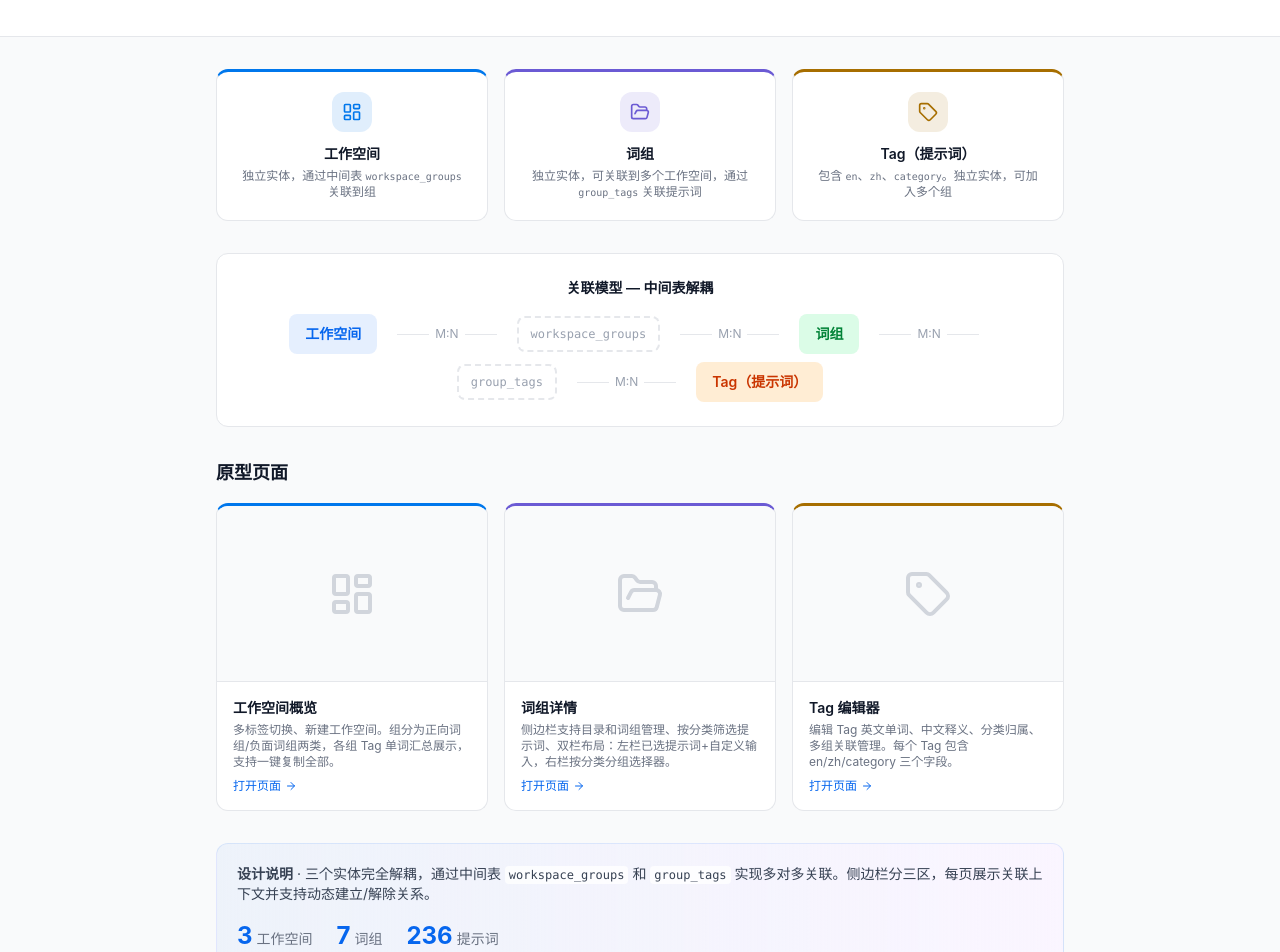
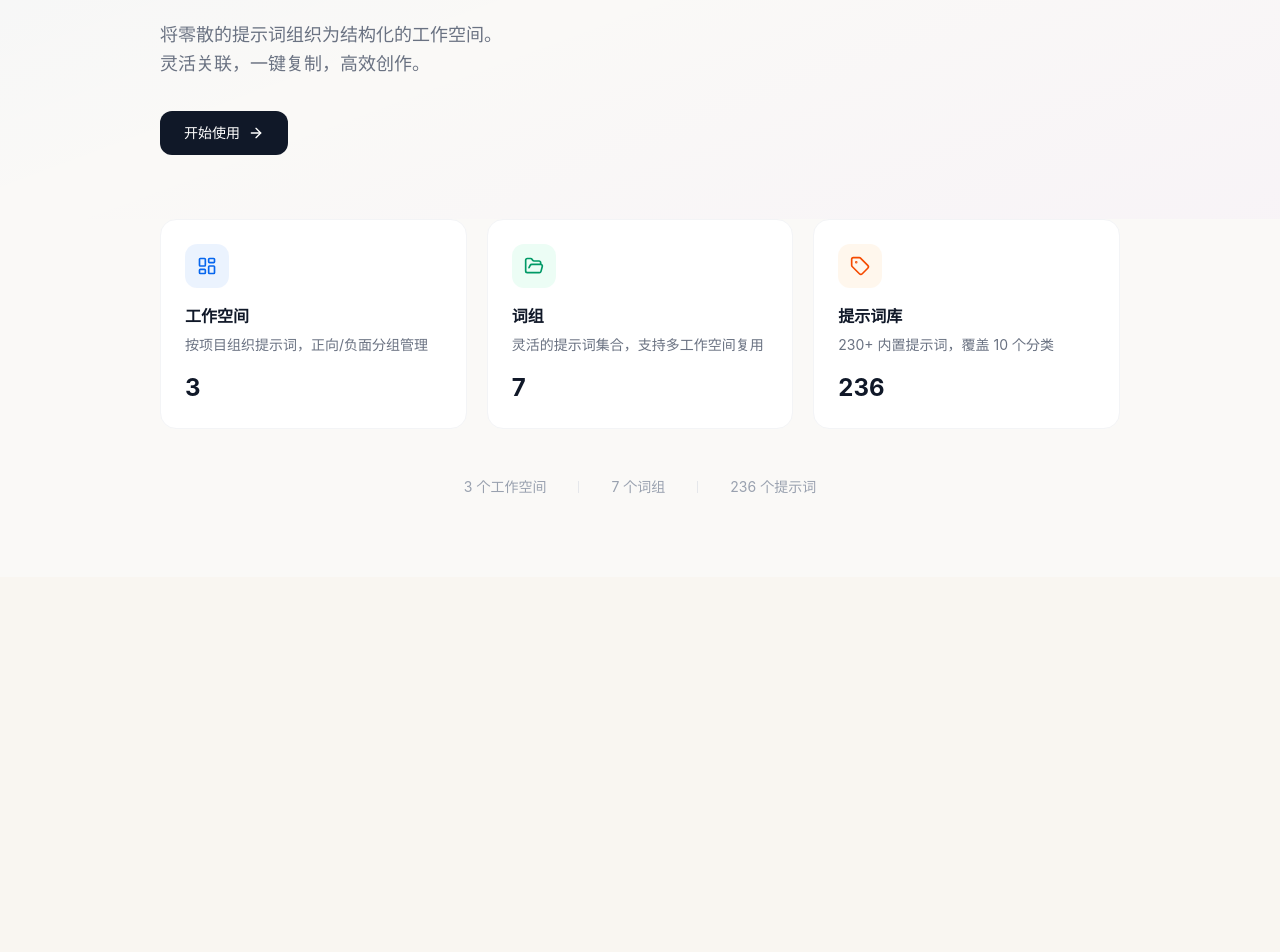
Before and after one commit to zntoast/grain, a React (Vite) app in the folder grain-react/: page / in a window 1280 px wide. Shown: the part 260-1212 px from the top of the page. After the commit the page ends 837 px from the top, so only its background shows below. Built offline with nearby package versions, Linux system fonts and the light colour scheme.

Commit message:
feat: 重写首页，简洁现代设计

```diff
--- a/grain-react/src/pages/HomePage.tsx
+++ b/grain-react/src/pages/HomePage.tsx
@@ -1,190 +1,115 @@
 import React from 'react';
 import { Link } from 'react-router-dom';
-import { LayoutDashboard, FolderOpen, Tag, ArrowRight } from 'lucide-react';
+import { LayoutDashboard, FolderOpen, Tag, ArrowRight, Sparkles } from 'lucide-react';
 import { useStore } from '../store';
 
 export const HomePage: React.FC = () => {
   const { workspaces, groups, tags } = useStore();
 
+  const features = [
+    {
+      icon: LayoutDashboard,
+      title: '工作空间',
+      desc: '按项目组织提示词，正向/负面分组管理',
+      link: `/workspace/${workspaces[0]?.id || 'ws_main'}`,
+      color: 'accent',
+      count: workspaces.length,
+    },
+    {
+      icon: FolderOpen,
+      title: '词组',
+      desc: '灵活的提示词集合，支持多工作空间复用',
+      link: `/group/${groups[0]?.id || 'people'}`,
+      color: 'green',
+      count: groups.length,
+    },
+    {
+      icon: Tag,
+      title: '提示词库',
+      desc: '230+ 内置提示词，覆盖 10 个分类',
+      link: '/tags',
+      color: 'orange',
+      count: tags.length,
+    },
+  ];
+
   return (
-    <div className="min-h-screen bg-gray-50">
+    <div className="min-h-screen bg-[#faf9f7]">
       {/* Hero */}
-      <div className="bg-white border-b border-gray-200 py-16 px-8 text-center">
-        <div className="inline-flex items-center justify-center w-12 h-12 rounded-xl bg-accent/10 text-accent mb-4">
-          <LayoutDashboard size={24} />
+      <div className="relative overflow-hidden">
+        <div className="absolute inset-0 bg-gradient-to-br from-accent/[0.03] via-transparent to-purple-500/[0.03]" />
+        <div className="relative max-w-5xl mx-auto px-8 pt-20 pb-16">
+          <div className="flex items-center gap-3 mb-6">
+            <div className="w-10 h-10 rounded-xl bg-accent flex items-center justify-center shadow-sm">
+              <Sparkles size={20} className="text-white" />
             </div>
-        <h1 className="text-2xl font-bold text-gray-900 mb-2">提示词管理工具</h1>
-        <p className="text-gray-500 max-w-md mx-auto">
-          工作空间 — 词组 — 提示词解耦关联 · 多对多多级关系
+            <span className="text-sm font-medium text-gray-400 tracking-wide uppercase">Grain</span>
+          </div>
+
+          <h1 className="text-5xl font-bold text-gray-900 tracking-tight leading-tight mb-4">
+            AI 绘画<br />
+            <span className="text-accent">提示词管理</span>
+          </h1>
+
+          <p className="text-lg text-gray-500 max-w-lg leading-relaxed mb-8">
+            将零散的提示词组织为结构化的工作空间。<br />
+            灵活关联，一键复制，高效创作。
           </p>
-        <div className="flex justify-center gap-2 mt-4">
-          <span className="text-xs px-2.5 py-1 rounded-full bg-accent/10 text-accent">AI 绘画</span>
-          <span className="text-xs px-2.5 py-1 rounded-full bg-accent/10 text-accent">Prompt 管理</span>
-          <span className="text-xs px-2.5 py-1 rounded-full bg-accent/10 text-accent">中间表关联</span>
-          <span className="text-xs px-2.5 py-1 rounded-full bg-accent/10 text-accent">多对多</span>
+
+          <Link
+            to={`/workspace/${workspaces[0]?.id || 'ws_main'}`}
+            className="inline-flex items-center gap-2 px-6 py-3 bg-gray-900 text-white rounded-xl text-sm font-medium hover:bg-gray-800 transition-colors"
+          >
+            开始使用
+            <ArrowRight size={16} />
+          </Link>
         </div>
       </div>
 
-      {/* Content */}
-      <div className="max-w-4xl mx-auto px-6 py-8">
-        {/* Concept Cards */}
-        <div className="grid grid-cols-3 gap-4 mb-8">
-          <div className="bg-white border border-gray-200 rounded-xl p-5 text-center card-hover card-accent-workspace">
-            <div className="inline-flex items-center justify-center w-10 h-10 rounded-xl icon-bg-workspace mb-3">
-              <LayoutDashboard size={20} />
-            </div>
-            <h3 className="text-sm font-semibold text-gray-900 mb-1">工作空间</h3>
-            <p className="text-xs text-gray-500">
-              独立实体，通过中间表 <code className="text-[10px] font-mono">workspace_groups</code> 关联到组
-            </p>
-          </div>
-          <div className="bg-white border border-gray-200 rounded-xl p-5 text-center card-hover card-accent-group">
-            <div className="inline-flex items-center justify-center w-10 h-10 rounded-xl icon-bg-group mb-3">
-              <FolderOpen size={20} />
-            </div>
-            <h3 className="text-sm font-semibold text-gray-900 mb-1">词组</h3>
-            <p className="text-xs text-gray-500">
-              独立实体，可关联到多个工作空间，通过 <code className="text-[10px] font-mono">group_tags</code> 关联提示词
-            </p>
-          </div>
-          <div className="bg-white border border-gray-200 rounded-xl p-5 text-center card-hover card-accent-tag">
-            <div className="inline-flex items-center justify-center w-10 h-10 rounded-xl icon-bg-tag mb-3">
-              <Tag size={20} />
-            </div>
-            <h3 className="text-sm font-semibold text-gray-900 mb-1">Tag（提示词）</h3>
-            <p className="text-xs text-gray-500">
-              包含 <code className="text-[10px] font-mono">en</code>、<code className="text-[10px] font-mono">zh</code>、<code className="text-[10px] font-mono">category</code>。独立实体，可加入多个组
-            </p>
-          </div>
+      {/* Features */}
+      <div className="max-w-5xl mx-auto px-8 pb-20">
+        <div className="grid grid-cols-3 gap-5">
+          {features.map((feature) => {
+            const Icon = feature.icon;
+            const colorMap = {
+              accent: { bg: 'bg-accent/[0.08]', text: 'text-accent', border: 'border-accent/20' },
+              green: { bg: 'bg-emerald-50', text: 'text-emerald-600', border: 'border-emerald-200' },
+              orange: { bg: 'bg-orange-50', text: 'text-orange-600', border: 'border-orange-200' },
+            };
+            const colors = colorMap[feature.color as keyof typeof colorMap];
+
+            return (
+              <Link
+                key={feature.title}
+                to={feature.link}
+                className="group relative bg-white rounded-2xl border border-gray-100 p-6 hover:border-gray-200 hover:shadow-sm transition-all"
+              >
+                <div className={`w-11 h-11 rounded-xl ${colors.bg} flex items-center justify-center mb-4`}>
+                  <Icon size={20} className={colors.text} />
                 </div>
 
-        {/* Junction Model */}
-        <div className="bg-white border border-gray-200 rounded-xl p-6 mb-8">
-          <h3 className="text-sm font-semibold text-gray-900 mb-4 text-center">关联模型 — 中间表解耦</h3>
-          <div className="flex items-center justify-center gap-2 flex-wrap">
-            <div className="px-4 py-2.5 rounded-lg bg-accent/10 text-accent font-semibold text-sm">
-              工作空间
-            </div>
-            <div className="flex items-center gap-1.5 px-3 text-xs text-gray-400">
-              <div className="w-8 h-px bg-gray-200" />
-              <span>M:N</span>
-              <div className="w-8 h-px bg-gray-200" />
-            </div>
-            <div className="px-3 py-2 border-2 border-dashed border-gray-200 rounded-lg text-xs text-gray-400 font-mono">
-              workspace_groups
-            </div>
-            <div className="flex items-center gap-1.5 px-3 text-xs text-gray-400">
-              <div className="w-8 h-px bg-gray-200" />
-              <span>M:N</span>
-              <div className="w-8 h-px bg-gray-200" />
-            </div>
-            <div className="px-4 py-2.5 rounded-lg bg-green-100 text-green-700 font-semibold text-sm">
-              词组
-            </div>
-            <div className="flex items-center gap-1.5 px-3 text-xs text-gray-400">
-              <div className="w-8 h-px bg-gray-200" />
-              <span>M:N</span>
-              <div className="w-8 h-px bg-gray-200" />
-            </div>
-            <div className="px-3 py-2 border-2 border-dashed border-gray-200 rounded-lg text-xs text-gray-400 font-mono">
-              group_tags
-            </div>
-            <div className="flex items-center gap-1.5 px-3 text-xs text-gray-400">
-              <div className="w-8 h-px bg-gray-200" />
-              <span>M:N</span>
-              <div className="w-8 h-px bg-gray-200" />
-            </div>
-            <div className="px-4 py-2.5 rounded-lg bg-orange-100 text-orange-700 font-semibold text-sm">
-              Tag（提示词）
-            </div>
-          </div>
-        </div>
+                <h3 className="text-base font-semibold text-gray-900 mb-1.5">{feature.title}</h3>
+                <p className="text-sm text-gray-500 leading-relaxed mb-4">{feature.desc}</p>
 
-        {/* Page Cards */}
-        <h2 className="text-lg font-semibold text-gray-900 mb-4">原型页面</h2>
-        <div className="grid grid-cols-3 gap-4 mb-8">
-          <Link
-            to={`/workspace/${workspaces[0]?.id || 'ws_main'}`}
-            className="bg-white border border-gray-200 rounded-xl overflow-hidden card-hover card-accent-workspace group"
-          >
-            <div className="h-44 bg-gray-50 flex items-center justify-center border-b border-gray-200">
-              <LayoutDashboard size={48} className="text-gray-300" />
-            </div>
-            <div className="p-4">
-              <h3 className="text-sm font-semibold text-gray-900 mb-1">工作空间概览</h3>
-              <p className="text-xs text-gray-500 mb-2">
-                多标签切换、新建工作空间。组分为正向词组/负面词组两类，各组 Tag 单词汇总展示，支持一键复制全部。
-              </p>
-              <span className="text-xs text-accent font-medium flex items-center gap-1">
-                打开页面 <ArrowRight size={12} />
+                <div className="flex items-center justify-between">
+                  <span className="text-2xl font-bold text-gray-900">{feature.count}</span>
+                  <span className={`text-xs font-medium ${colors.text} flex items-center gap-1 opacity-0 group-hover:opacity-100 transition-opacity`}>
+                    打开 <ArrowRight size={12} />
                   </span>
                 </div>
               </Link>
-
-          <Link
-            to={`/group/${groups[0]?.id || 'people'}`}
-            className="bg-white border border-gray-200 rounded-xl overflow-hidden card-hover card-accent-group group"
-          >
-            <div className="h-44 bg-gray-50 flex items-center justify-center border-b border-gray-200">
-              <FolderOpen size={48} className="text-gray-300" />
-            </div>
-            <div className="p-4">
-              <h3 className="text-sm font-semibold text-gray-900 mb-1">词组详情</h3>
-              <p className="text-xs text-gray-500 mb-2">
-                侧边栏支持目录和词组管理、按分类筛选提示词、双栏布局：左栏已选提示词+自定义输入，右栏按分类分组选择器。
-              </p>
-              <span className="text-xs text-accent font-medium flex items-center gap-1">
-                打开页面 <ArrowRight size={12} />
-              </span>
-            </div>
-          </Link>
-
-          <Link
-            to="/tags"
-            className="bg-white border border-gray-200 rounded-xl overflow-hidden card-hover card-accent-tag group"
-          >
-            <div className="h-44 bg-gray-50 flex items-center justify-center border-b border-gray-200">
-              <Tag size={48} className="text-gray-300" />
-            </div>
-            <div className="p-4">
-              <h3 className="text-sm font-semibold text-gray-900 mb-1">Tag 编辑器</h3>
-              <p className="text-xs text-gray-500 mb-2">
-                编辑 Tag 英文单词、中文释义、分类归属、多组关联管理。每个 Tag 包含 en/zh/category 三个字段。
-              </p>
-              <span className="text-xs text-accent font-medium flex items-center gap-1">
-                打开页面 <ArrowRight size={12} />
-              </span>
-            </div>
-          </Link>
+            );
+          })}
         </div>
 
-        {/* Stats */}
-        <div className="bg-gradient-to-r from-accent/5 to-purple-50 rounded-xl p-5 border border-accent/10">
-          <p className="text-sm text-gray-700">
-            <strong>设计说明</strong> · 三个实体完全解耦，通过中间表{' '}
-            <code className="text-xs font-mono px-1 py-0.5 rounded bg-white/80">workspace_groups</code> 和{' '}
-            <code className="text-xs font-mono px-1 py-0.5 rounded bg-white/80">group_tags</code> 实现多对多关联。侧边栏分三区，每页展示关联上下文并支持动态建立/解除关系。
-          </p>
-          <div className="flex gap-6 mt-4 text-sm">
-            <div>
-              <span className="text-2xl font-bold text-accent">{workspaces.length}</span>
-              <span className="text-gray-500 ml-1">工作空间</span>
+        {/* Quick Stats */}
+        <div className="mt-12 flex items-center justify-center gap-8 text-sm text-gray-400">
+          <span>{workspaces.length} 个工作空间</span>
+          <span className="w-px h-3 bg-gray-200" />
+          <span>{groups.length} 个词组</span>
+          <span className="w-px h-3 bg-gray-200" />
+          <span>{tags.length} 个提示词</span>
         </div>
-            <div>
-              <span className="text-2xl font-bold text-accent">{groups.length}</span>
-              <span className="text-gray-500 ml-1">词组</span>
-            </div>
-            <div>
-              <span className="text-2xl font-bold text-accent">{tags.length}</span>
-              <span className="text-gray-500 ml-1">提示词</span>
-            </div>
-          </div>
-        </div>
-      </div>
-
-      {/* Footer */}
-      <div className="text-center py-5 border-t border-gray-200 text-xs text-gray-400">
-        提示词管理工具 · 解耦关联模型 · 中间表关联 · 正向/负面词组
       </div>
     </div>
   );
```
Lines whose indentation alone changed are shown as unchanged.
